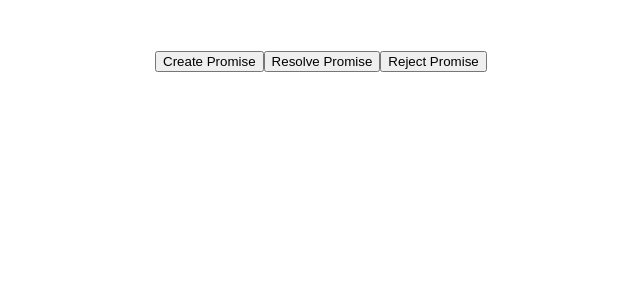
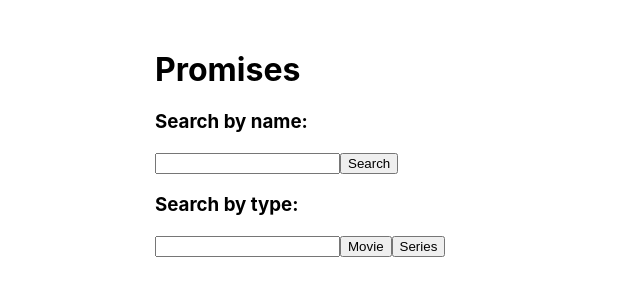
Before and after one commit to zemosamurai/js-lesson-native, a React (Create React App) app: page / in a window 1280 px wide. Shown: the top 300 px of the page, without its empty margins (229-869 px from the left). Built offline with nearby package versions, Linux system fonts and the light colour scheme.

Commit message:
unCommit lesson 3

```diff
--- a/src/App.tsx
+++ b/src/App.tsx
@@ -3,8 +3,8 @@ import './App.css';
 import Lesson1 from './lessons/lesson1/lesson1';
 // import './lessons/lesson2/lesson2';
 import Lesson3 from './lessons/lesson3/Lesson3';
-import Lesson4 from './lessons/lesson4/Lesson4';
-import './lessons/lesson5/lesson5';
+// import Lesson4 from './lessons/lesson4/Lesson4';
+// import './lessons/lesson5/lesson5';
 // import './lessons/lesson6/lesson6';
 // import './lessons/lesson7/lesson7';
 // import './lessons/lesson8/lesson8';
@@ -13,8 +13,8 @@ function App() {
     return (
         <div className="container">
             {/*<Lesson1 />*/}
-            {/*<Lesson3 />*/}
-            <Lesson4 />
+            <Lesson3 />
+            {/*<Lesson4 />*/}
 
         </div>
     );
```
Also changed, not shown: src/lessons/lesson3/lesson_3.ts (+12 -1 lines), 1 other file (tests, documents, lock files or other folders).
